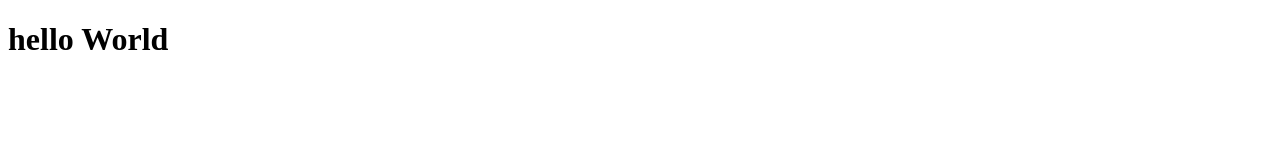
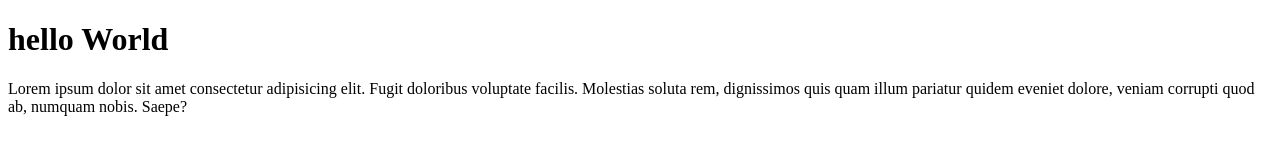
Before and after one commit to Adilya-Batyrbekova/gitTutorial, a plain HTML site: page index.html in a window 1280 px wide. Drawn offline with Linux system fonts and the light colour scheme.

Commit message:
paragrapf

```diff
--- a/index.html
+++ b/index.html
@@ -8,5 +8,6 @@
 </head>
 <body>
     <h1>hello World</h1>
+    <p>Lorem ipsum dolor sit amet consectetur adipisicing elit. Fugit doloribus voluptate facilis. Molestias soluta rem, dignissimos quis quam illum pariatur quidem eveniet dolore, veniam corrupti quod ab, numquam nobis. Saepe?</p>
 </body>
 </html>
```
